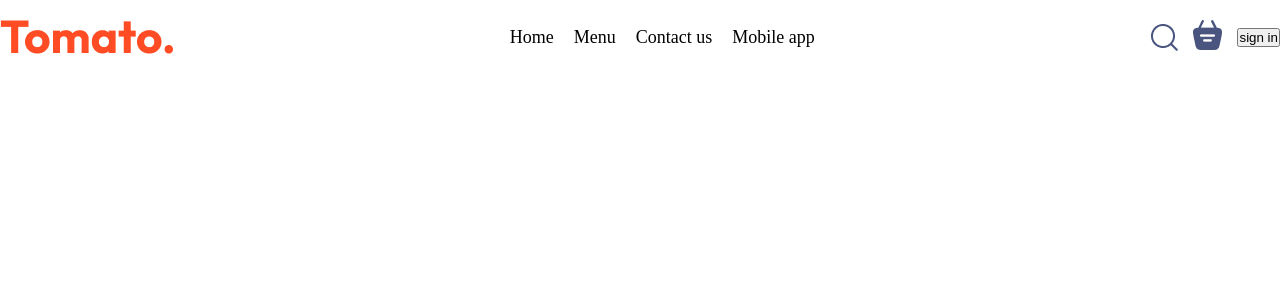
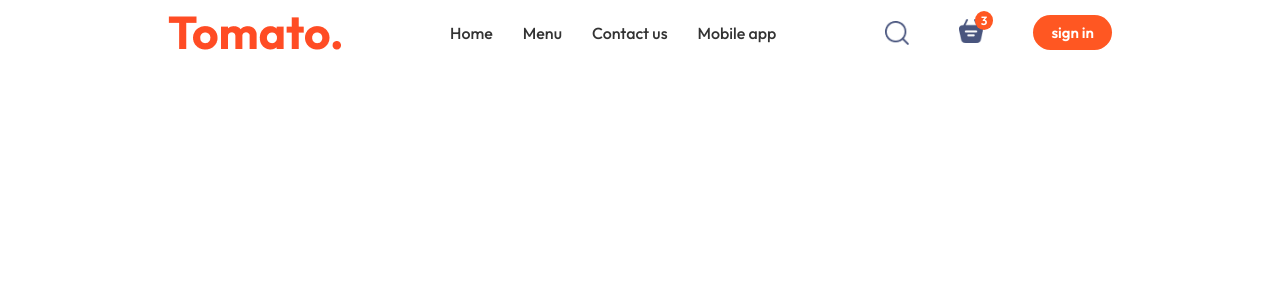
Before and after one commit to harshavardhan314/Food-del, a React (Vite) app in the folder quickeats/: page / in a window 1280 px wide. Shown: the top 300 px of the page. Built offline with nearby package versions, Linux system fonts and the light colour scheme.

Commit message:
developed navbar

```diff
--- a/quickeats/src/App.jsx
+++ b/quickeats/src/App.jsx
@@ -3,7 +3,7 @@ import Navbar from './components/Navbar/Navbar'
 
 const App = () => {
   return (
-    <div>
+    <div className='app'>
       <Navbar/>
 
 
--- a/quickeats/src/components/Navbar/Navbar.css
+++ b/quickeats/src/components/Navbar/Navbar.css
@@ -1,32 +1,125 @@
+.navbar {
+  width: 100%;
+  padding: 15px 40px;
+  display: flex;
+  justify-content: space-between;
+  align-items: center;
+  background: #ffffff;
+  position: sticky;
+  top: 0;
+  z-index: 100;
+}
 
-.nav-items
-{
-    display: flex;
-    list-style: none;
-    gap: 20px;
-    align-items: center;
-    justify-content: center;
+.logo {
+    font-size: 24px;
+  cursor: pointer;
 }
-.nav-items li{
-    cursor: pointer;
-    font-weight: 500;
-    font-size: 18px;
+
+.nav-items {
+  display: flex;
+  list-style: none;
+  gap: 30px;
+  align-items: center;
 }
-.nav-items li:hover{
-    color: #ff5722;
-    transition: 0.3s ease-in-out;
+
+.nav-items li {
+  cursor: pointer;
+  font-weight: 500;
+  font-size: 16px;
+  color: #333;
+  transition: color 0.3s ease-in-out;
 }
-.nav-right
-{
-    display: flex;
-    align-items: center;
-    gap: 15px;
+
+.nav-items li:hover {
+  color: #ff5722;
 }
-.navbar
-{
-    padding: 20px 0px;
-    display: flex;
-    justify-content: space-between;
-    align-items: center;
 
+.nav-right {
+  display: flex;
+  align-items: center;
+  gap: 50px;
 }
+
+.nav-icon {
+  width: 24px;
+  height: 24px;
+  cursor: pointer;
+  transition: transform 0.2s ease;
+}
+
+.nav-icon:hover {
+  transform: scale(1.1);
+}
+
+.cart-icon {
+  position: relative;
+}
+
+.cart-icon::after {
+  content: "3"; /* static for now, can make dynamic */
+  position: absolute;
+  top: -8px;
+  right: -10px;
+  background: #ff5722;
+  color: #fff;
+  font-size: 12px;
+  font-weight: 600;
+  padding: 2px 6px;
+  border-radius: 50%;
+}
+
+.sign-in {
+  padding: 8px 18px;
+  border: none;
+  border-radius: 20px;
+  background: #ff5722;
+  color: #fff;
+  font-size: 15px;
+  font-weight: 600;
+  cursor: pointer;
+  transition: background 0.3s ease;
+}
+
+.sign-in:hover {
+  background: #e64a19;
+}
+
+/* Responsive */
+@media (max-width: 768px) {
+  .nav-items {
+    display: none; /* later replace with hamburger menu */
+  }
+
+  .navbar {
+    padding: 15px 20px;
+  }
+}
+.nav-items li {
+  position: relative;
+  cursor: pointer;
+  font-weight: 500;
+  font-size: 16px;
+  color: #333;
+  transition: color 0.3s ease-in-out;
+}
+
+/* Create hidden underline */
+.nav-items li::after {
+  content: "";
+  position: absolute;
+  left: 0;
+  bottom: -5px; /* adjust spacing */
+  width: 0%;
+  height: 2px;
+  background-color: #ff5722;
+  transition: width 0.3s ease-in-out;
+}
+
+/* Expand underline on hover */
+.nav-items li:hover {
+  color: #ff5722;
+}
+
+.nav-items li:hover::after {
+  width: 100%;
+}
--- a/quickeats/src/index.css
+++ b/quickeats/src/index.css
@@ -1,8 +1,12 @@
+
+@import url('https://fonts.googleapis.com/css2?family=Outfit:wght@100..900&display=swap');
+
 
 *{
   padding: 0;
   margin: 0;
   box-sizing: border-box;
+  font-family: 'Outfit', sans-serif;
 }
 body{
   min-height: 100vh;
```
